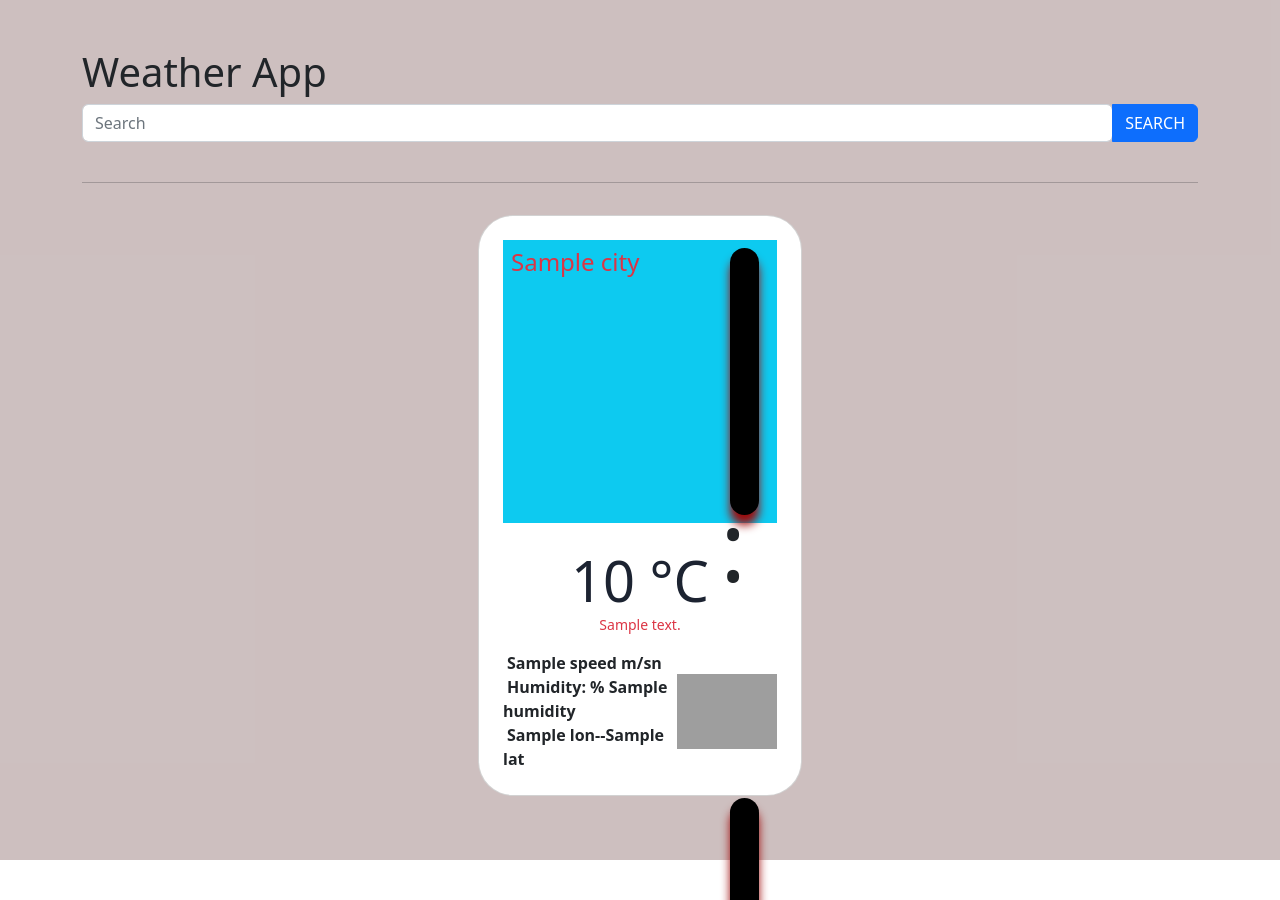
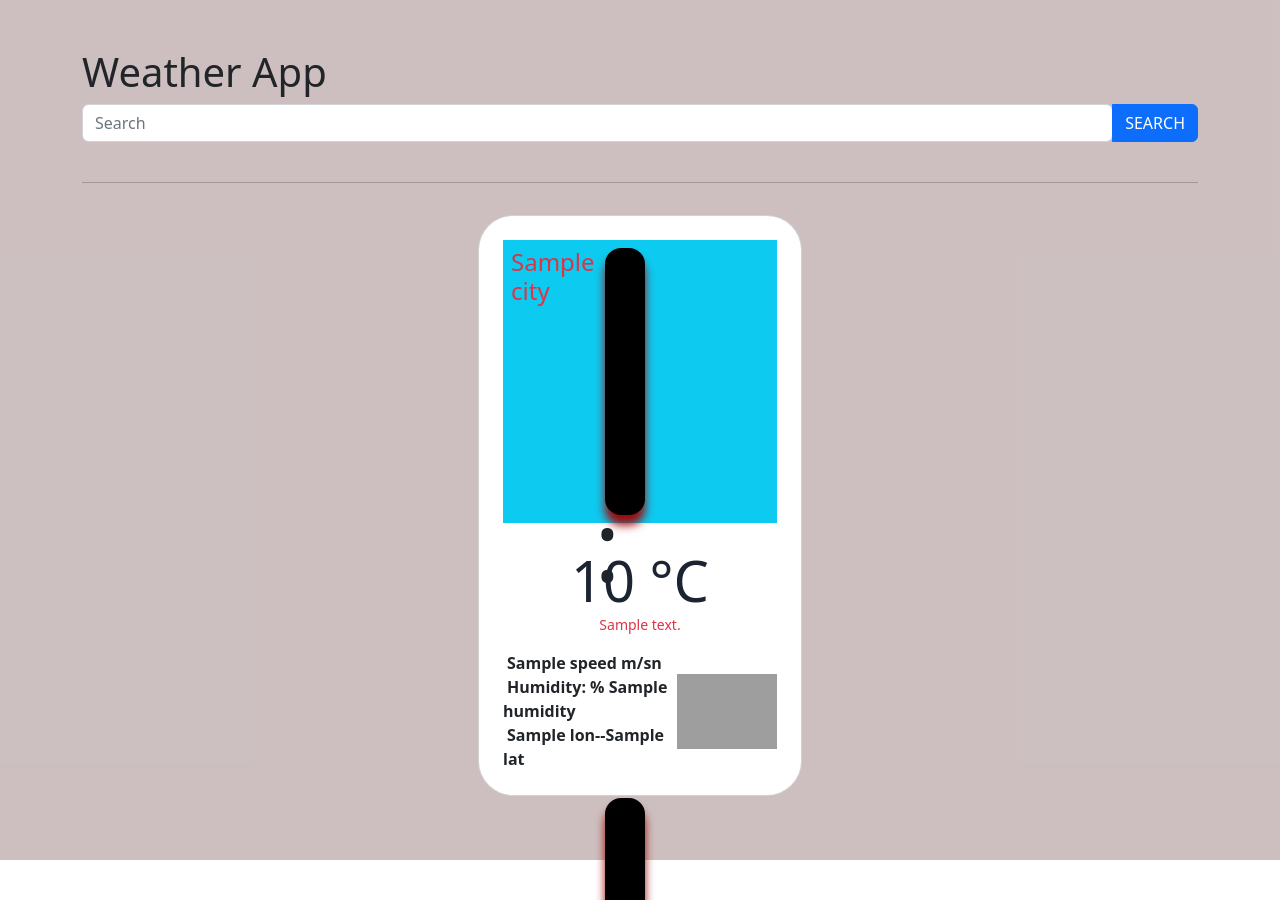
Before and after one commit to serdalaydin6116/DjangoWeatherApp, a Django app: page / in a window 1280 px wide. Shown: the top 900 px of the page. Run offline with Django 4.2, Linux system fonts and the light colour scheme; tables that the repository leaves empty hold one stand-in row (values such as "Sample post"); a database or web service that is not in the repository returns one stand-in record (values such as "Sample title"); data that the repository does not hold is empty; grey boxes are pictures that could not be loaded.

Commit message:
clock css was updated

```diff
--- a/weatherapp/static/weatherapp/css/style.css
+++ b/weatherapp/static/weatherapp/css/style.css
@@ -20,3 +20,18 @@
     line-height: 60px;
 
   }
+  #clock{
+    /* align-items: center;
+    justify-content: center;
+    display: flex;
+    flex-direction: row; */
+
+    /* height: auto; */
+
+
+
+    width: 600px;
+  }
+  /* p{
+    display: inline-block;
+  } */
```
